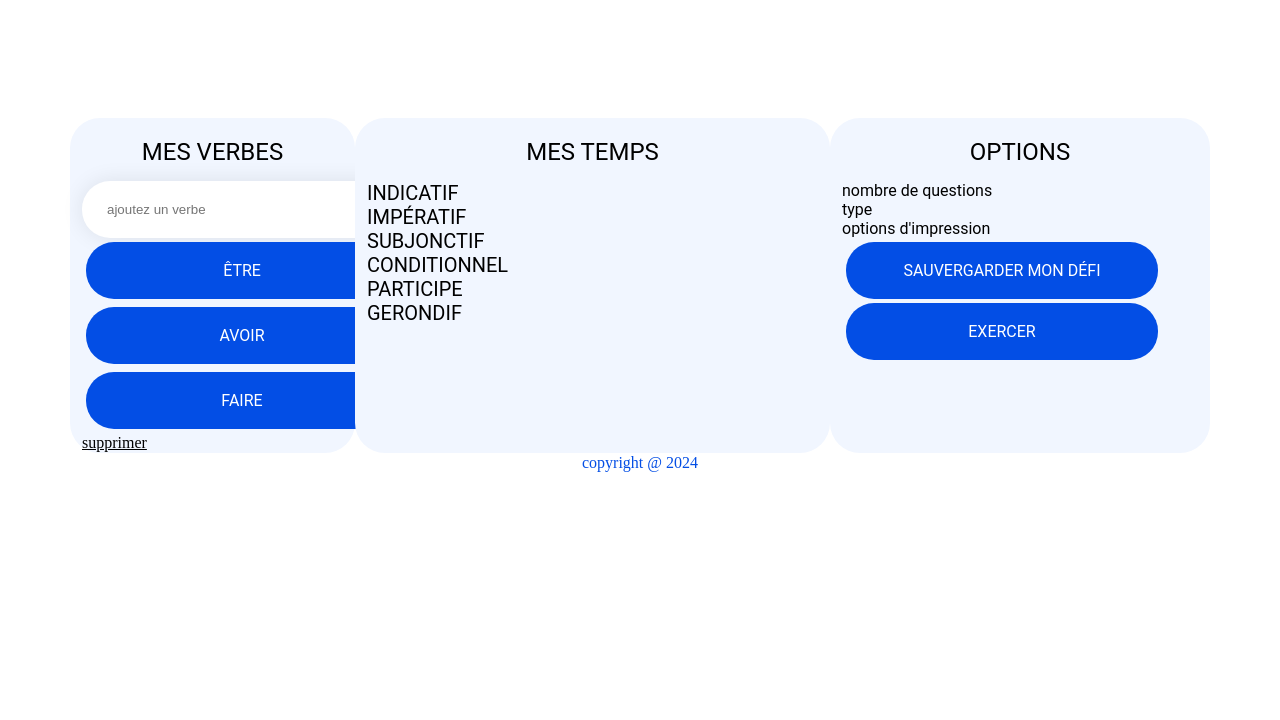
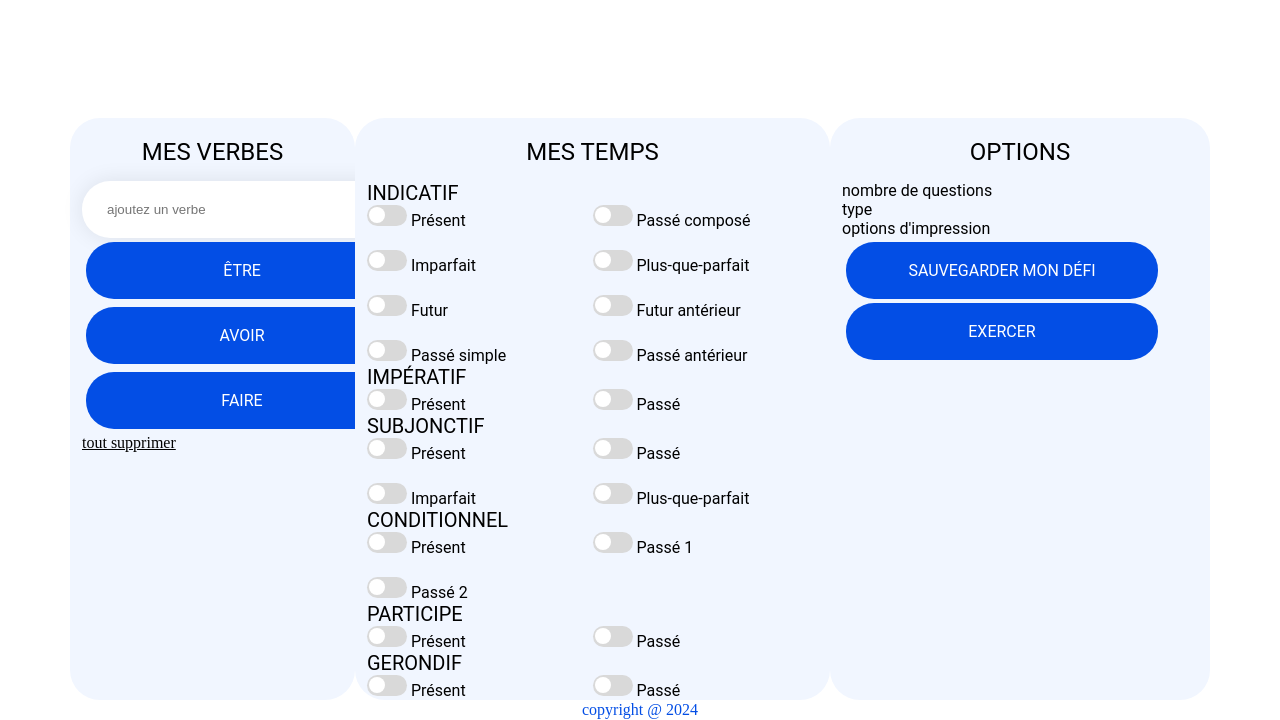
Before and after one commit to julia-ranzi/tatitotu-JuliaRanzi, a website built with Parcel: page src/index.html in a window 1280 px wide. Shown: the part 555-1275 px from the top of the page. Before the commit the page ends 1028 px from the top, so only its background shows below. Built offline with nearby package versions, Linux system fonts and the light colour scheme.

Commit message:
codage des switch buttons

```diff
--- a/src/index.html
+++ b/src/index.html
@@ -53,23 +53,182 @@
           <button class="buttons">être</button>
           <button class="buttons">avoir</button>
           <button class="buttons">faire</button>
-          <a href="#">supprimer</a>
+          <a href="#">tout supprimer</a>
         </div>
         <div class="col-5 box">
           <h2 class="titles-h2">mes temps</h2>
           <h3 class="titles-h3">indicatif</h3>
+          <div class="switch-list">
+            <label class="switch">
+              <input type="checkbox" />
+              <div class="switch-wrapper">
+                <div class="switch-inner"></div>
+              </div>
+              Présent
+            </label>
+            <label class="switch">
+              <input type="checkbox" />
+              <div class="switch-wrapper">
+                <div class="switch-inner"></div>
+              </div>
+              Passé composé
+            </label>
+            <label class="switch">
+              <input type="checkbox" />
+              <div class="switch-wrapper">
+                <div class="switch-inner"></div>
+              </div>
+              Imparfait
+            </label>
+            <label class="switch">
+              <input type="checkbox" />
+              <div class="switch-wrapper">
+                <div class="switch-inner"></div>
+              </div>
+              Plus-que-parfait
+            </label>
+            <label class="switch">
+              <input type="checkbox" />
+              <div class="switch-wrapper">
+                <div class="switch-inner"></div>
+              </div>
+              Futur
+            </label>
+            <label class="switch">
+              <input type="checkbox" />
+              <div class="switch-wrapper">
+                <div class="switch-inner"></div>
+              </div>
+              Futur antérieur
+            </label>
+            <label class="switch">
+              <input type="checkbox" />
+              <div class="switch-wrapper">
+                <div class="switch-inner"></div>
+              </div>
+              Passé simple
+            </label>
+            <label class="switch">
+              <input type="checkbox" />
+              <div class="switch-wrapper">
+                <div class="switch-inner"></div>
+              </div>
+              Passé antérieur
+            </label>
+          </div>
           <h3 class="titles-h3">impératif</h3>
+          <div class="switch-list">
+            <label class="switch">
+              <input type="checkbox" />
+              <div class="switch-wrapper">
+                <div class="switch-inner"></div>
+              </div>
+              Présent
+            </label>
+            <label class="switch">
+              <input type="checkbox" />
+              <div class="switch-wrapper">
+                <div class="switch-inner"></div>
+              </div>
+              Passé
+            </label>
+          </div>
           <h3 class="titles-h3">subjonctif</h3>
+          <div class="switch-list">
+            <label class="switch">
+              <input type="checkbox" />
+              <div class="switch-wrapper">
+                <div class="switch-inner"></div>
+              </div>
+              Présent
+            </label>
+            <label class="switch">
+              <input type="checkbox" />
+              <div class="switch-wrapper">
+                <div class="switch-inner"></div>
+              </div>
+              Passé
+            </label>
+            <label class="switch">
+              <input type="checkbox" />
+              <div class="switch-wrapper">
+                <div class="switch-inner"></div>
+              </div>
+              Imparfait
+            </label>
+            <label class="switch">
+              <input type="checkbox" />
+              <div class="switch-wrapper">
+                <div class="switch-inner"></div>
+              </div>
+              Plus-que-parfait
+            </label>
+          </div>
           <h3 class="titles-h3">conditionnel</h3>
+          <div class="switch-list">
+            <label class="switch">
+              <input type="checkbox" />
+              <div class="switch-wrapper">
+                <div class="switch-inner"></div>
+              </div>
+              Présent
+            </label>
+            <label class="switch">
+              <input type="checkbox" />
+              <div class="switch-wrapper">
+                <div class="switch-inner"></div>
+              </div>
+              Passé 1
+            </label>
+            <label class="switch">
+              <input type="checkbox" />
+              <div class="switch-wrapper">
+                <div class="switch-inner"></div>
+              </div>
+              Passé 2
+            </label>
+          </div>
           <h3 class="titles-h3">participe</h3>
+          <div class="switch-list">
+            <label class="switch">
+              <input type="checkbox" />
+              <div class="switch-wrapper">
+                <div class="switch-inner"></div>
+              </div>
+              Présent
+            </label>
+            <label class="switch">
+              <input type="checkbox" />
+              <div class="switch-wrapper">
+                <div class="switch-inner"></div>
+              </div>
+              Passé
+            </label>
+          </div>
           <h3 class="titles-h3">gerondif</h3>
+          <div class="switch-list">
+            <label class="switch">
+              <input type="checkbox" />
+              <div class="switch-wrapper">
+                <div class="switch-inner"></div>
+              </div>
+              Présent
+            </label>
+            <label class="switch">
+              <input type="checkbox" />
+              <div class="switch-wrapper">
+                <div class="switch-inner"></div>
+              </div>
+              Passé
+            </label>
+          </div>
         </div>
         <div class="col-4 box">
           <h2 class="titles-h2">options</h2>
           <h3 class="titles-h3-options">nombre de questions</h3>
           <h3 class="titles-h3-options">type</h3>
           <h3 class="titles-h3-options">options d'impression</h3>
-          <button class="buttons">sauvergarder mon défi</button>
+          <button class="buttons">sauvegarder mon défi</button>
           <button class="buttons">exercer</button>
         </div>
       </div>
--- a/src/scss/modules/_buttons.scss
+++ b/src/scss/modules/_buttons.scss
@@ -19,12 +19,3 @@
   border: none;
   margin: 4px;
 }
-
-.buttons-textfield {
-  width: 312px;
-  height: 57px;
-  padding: 4px 25px;
-  border-radius: 28px;
-  border: none;
-  box-shadow: 0px 0px 22px 0px rgba(0, 0, 0, 0.09);
-}
--- a/src/scss/modules/_switch.scss
+++ b/src/scss/modules/_switch.scss
@@ -0,0 +1,42 @@
+.switch-wrapper {
+  display: inline-block;
+  padding: 2px;
+  border-radius: 19px;
+  width: 40px;
+  height: 21px;
+  background-color: #d9d9d9;
+}
+
+.switch-inner {
+  width: 16px;
+  height: 16px;
+  border-radius: 8px;
+  background: #fff;
+}
+
+input:checked + .switch-wrapper .switch-inner {
+  margin-left: 20px;
+}
+
+input:checked + .switch-wrapper {
+  background-color: #034ee5;
+}
+
+.switch input {
+  display: none;
+}
+
+.switch {
+  font-family: Roboto;
+  font-size: 16px;
+  font-style: normal;
+  font-weight: 400;
+  line-height: normal;
+  width: 50%;
+}
+
+.switch-list {
+  display: flex;
+  flex-wrap: wrap;
+  gap: 20px 0px;
+}
```
